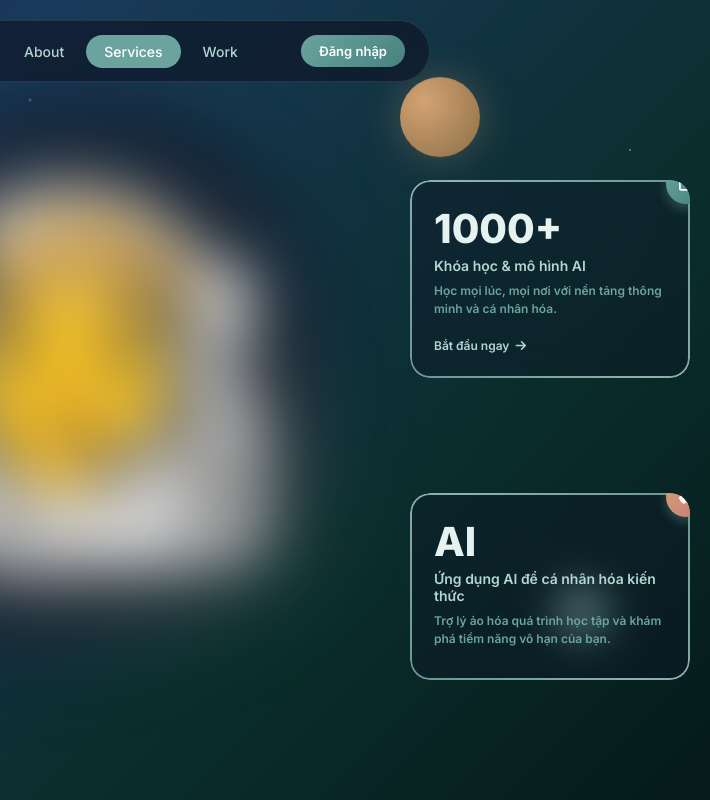
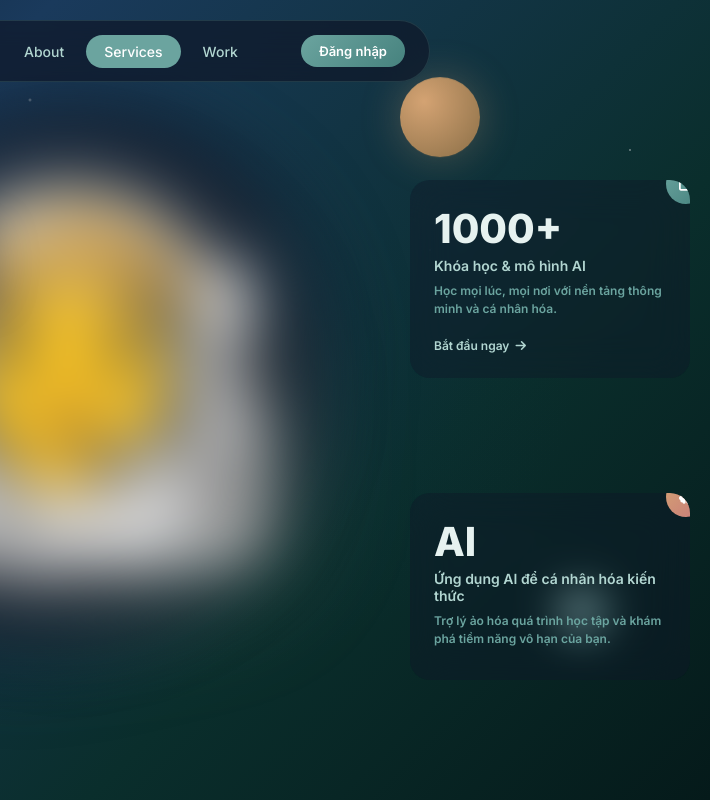
Before and after one commit to minhsang1994/polomimin-website, a plain HTML site: page learn-ai.html in a window 1280 px wide. Shown: the top 800 px of the page, 570-1280 px from the left. Drawn offline with nearby package versions, Linux system fonts and the light colour scheme.

Commit message:
Remove glow/shine effects on cards
- Disable border animation on all cards
- Remove box-shadow on info card icons
- Disable ::before glow effects completely
- Cards now fully static with no animations

```diff
--- a/learn-ai.html
+++ b/learn-ai.html
@@ -682,6 +682,25 @@
             display: none;
         }
 
+        /* Remove glow icon effect on info cards */
+        .info-card-icon {
+            box-shadow: none !important;
+        }
+
+        /* Remove all glow/shine effects on cards */
+        .glass-card::before,
+        .info-card::before,
+        .course-card::before,
+        .ai-card::before {
+            opacity: 0 !important;
+            animation: none !important;
+        }
+
+        .glass-card:hover::before,
+        .info-card:hover::before {
+            opacity: 0 !important;
+        }
+
         .ai-card-icon {
             width: 60px;
             height: 60px;
```
